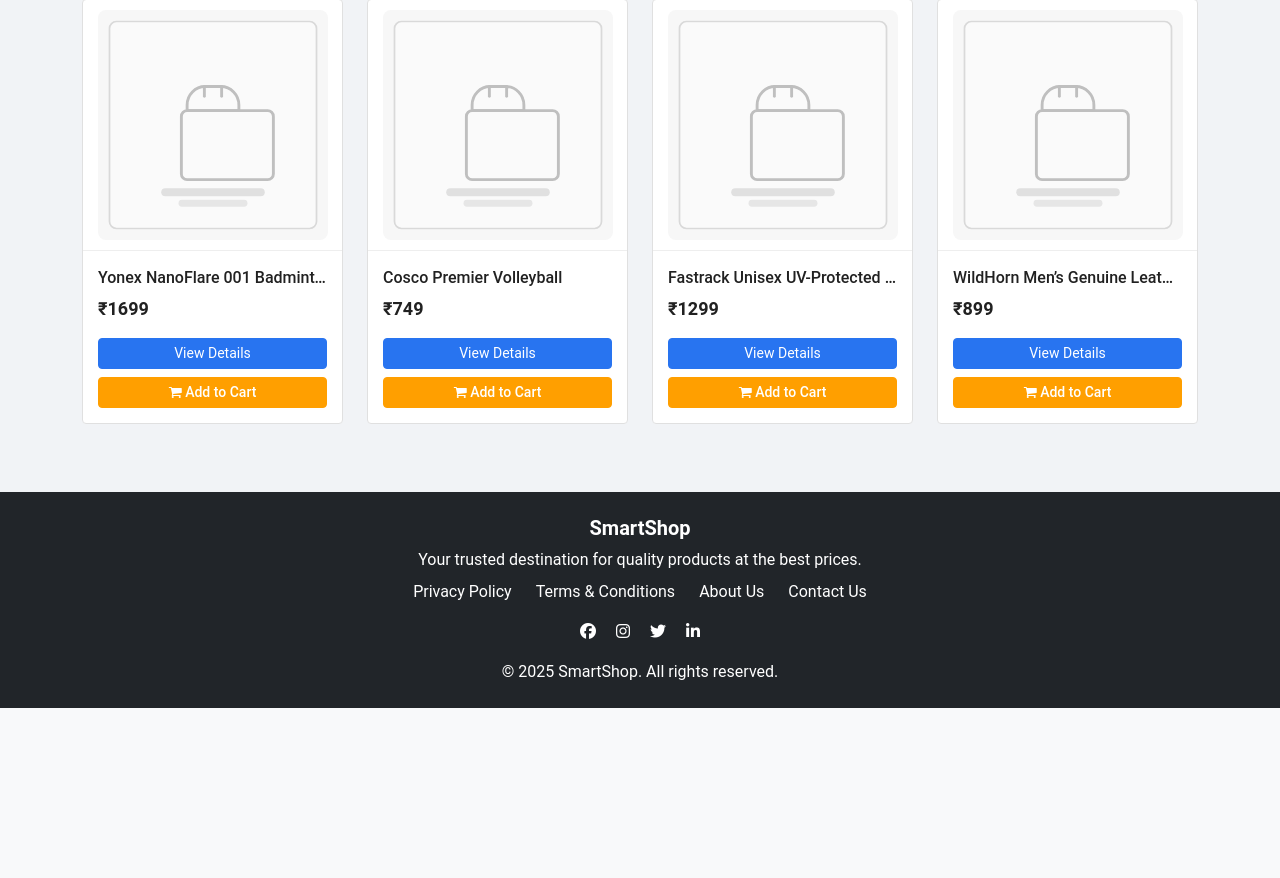
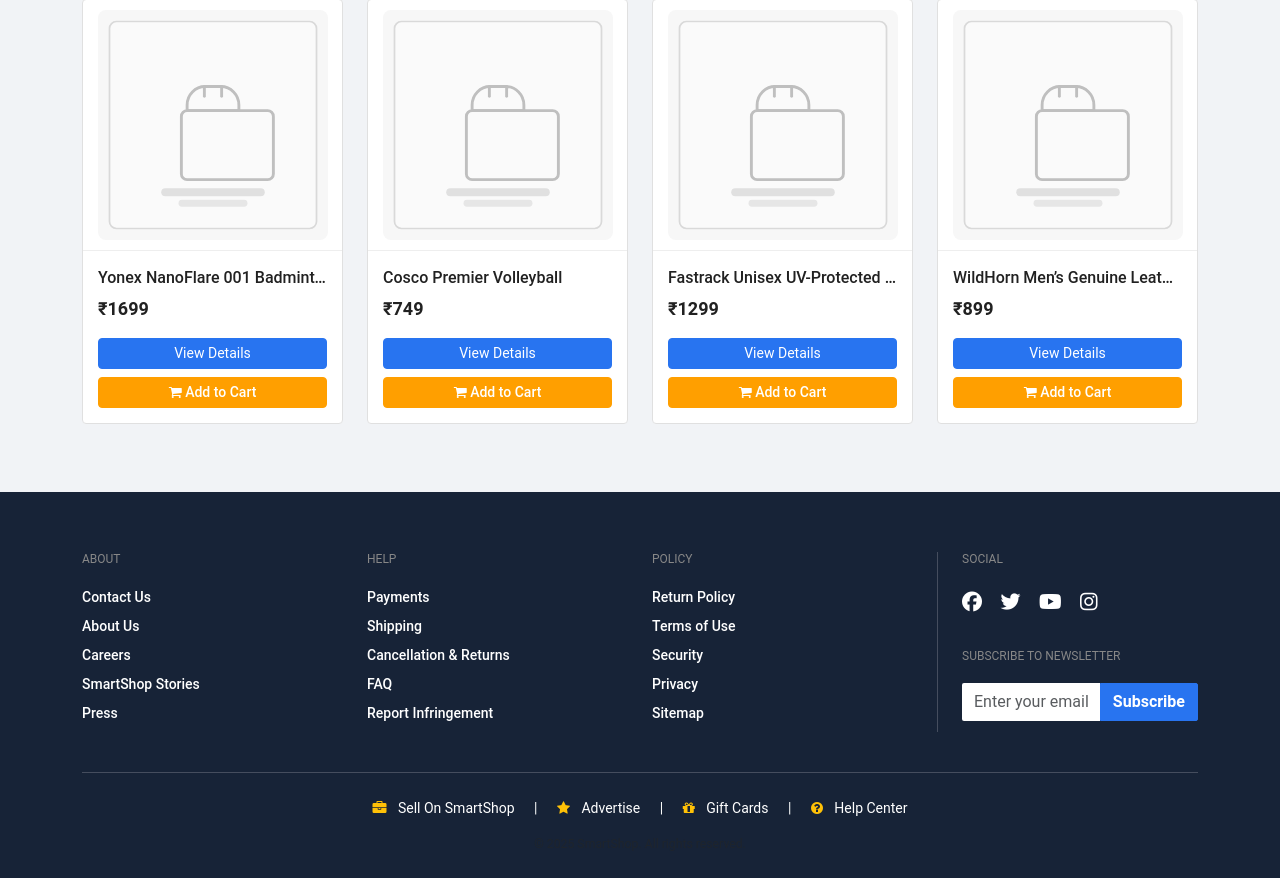
Before and after one commit to MithunKumarRajak/e-commerce, a Django app: page / in a window 1280 px wide. Shown: the part 961-1839 px from the top of the page. Before the commit the page ends 1669 px from the top, so only its background shows below. Run offline with Django 5.2, Linux system fonts and the light colour scheme; data comes from the database, SQL or seed files in the repository; data that the repository does not hold is empty; some libraries are stand-ins or nearby versions.

Commit message:
Enhance footer design and add functional content pages (FAQ, Privacy, etc.)

```diff
--- a/smartShop/urls.py
+++ b/smartShop/urls.py
@@ -37,5 +37,15 @@ urlpatterns = [
     path('policy/' , policy, name='policy'),
     path('terms/' , terms, name='terms'),
 
+    # Footer Links
+    path('careers/', careers, name='careers'),
+    path('press/', press, name='press'),
+    path('payments/', payments, name='payments'),
+    path('shipping/', shipping, name='shipping'),
+    path('cancellation/', cancellation, name='cancellation'),
+    path('faq/', faq, name='faq'),
+    path('security/', security, name='security'),
+    path('privacy/', privacy, name='privacy'),
+
 
 ] + static(settings.MEDIA_URL, document_root=settings.MEDIA_ROOT)
--- a/smartShop/views.py
+++ b/smartShop/views.py
@@ -33,3 +33,28 @@ def policy(request):
 
 def terms(request):
     return render(request, 'terms.html')
+
+# New Views for Footer Links
+def careers(request):
+    return render(request, 'pages/careers.html')
+
+def press(request):
+    return render(request, 'pages/press.html')
+
+def payments(request):
+    return render(request, 'pages/payments.html')
+
+def shipping(request):
+    return render(request, 'pages/shipping.html')
+
+def cancellation(request):
+    return render(request, 'pages/cancellation.html')
+
+def faq(request):
+    return render(request, 'pages/faq.html')
+
+def security(request):
+    return render(request, 'pages/security.html')
+
+def privacy(request):
+    return render(request, 'pages/privacy.html')
--- a/static/css/enhancements.css
+++ b/static/css/enhancements.css
@@ -93,3 +93,74 @@ a, button, .btn {
         height: 200px;
     }
 }
+
+/* Footer Enhancements */
+.footer-section {
+    background-color: #172337;
+    color: #fff;
+    padding-top: 60px;
+    font-size: 14px;
+}
+
+.footer-section h6 {
+    color: #878787;
+    font-size: 12px;
+    text-transform: uppercase;
+    margin-bottom: 20px;
+    font-weight: 400;
+}
+
+.footer-section a {
+    color: #fff;
+    text-decoration: none;
+    display: block;
+    margin-bottom: 8px;
+    font-weight: 500;
+    transition: color 0.2s ease;
+}
+
+.footer-section a:hover {
+    color: #2874f0;
+    text-decoration: underline;
+}
+
+.footer-section .social-icons a {
+    display: inline-block;
+    margin-right: 15px;
+    font-size: 20px;
+}
+
+.footer-bottom {
+    border-top: 1px solid #454d5e;
+    padding: 25px 0;
+    margin-top: 40px;
+    text-align: center;
+}
+
+.footer-bottom p {
+    margin: 0;
+    color: #fff;
+}
+
+.footer-divider {
+    border-left: 1px solid #454d5e;
+    height: 100%;
+    display: none;
+}
+
+@media (min-width: 768px) {
+    .footer-divider {
+        display: block;
+    }
+}
+
+.newsletter-form .form-control {
+    background-color: #fff;
+    border: none;
+    border-radius: 2px 0 0 2px;
+}
+
+.newsletter-form .btn {
+    border-radius: 0 2px 2px 0;
+    font-weight: 600;
+}
--- a/templates/includes/footer.html
+++ b/templates/includes/footer.html
@@ -1,28 +1,80 @@
 <!-- templates/include/footer.html -->
-<footer class="bg-dark text-white text-center py-4 mt-5">
+<!-- templates/include/footer.html -->
+<footer class="footer-section mt-5">
   <div class="container">
-    <h5 class="fw-bold">SmartShop</h5>
-    <p class="mb-2">
-      Your trusted destination for quality products at the best prices.
-    </p>
+    <div class="row">
+      <!-- About Section -->
+      <div class="col-md-3 col-sm-6">
+        <h6>About</h6>
+        <a href="{% url 'contact' %}">Contact Us</a>
+        <a href="{% url 'about' %}">About Us</a>
+        <a href="{% url 'careers' %}">Careers</a>
+        <a href="#">SmartShop Stories</a>
+        <a href="{% url 'press' %}">Press</a>
+      </div>
 
-    <div class="d-flex justify-content-center gap-4 mb-3">
-      <a href="{% url 'policy' %}" class="text-white text-decoration-none">Privacy Policy</a>
-      <a href="{% url 'terms' %}" class="text-white text-decoration-none">Terms & Conditions</a>
-      <a href="{% url 'about' %}" class="text-white text-decoration-none">About Us</a>
-      <a href="{% url 'contact' %}" class="text-white text-decoration-none">Contact Us</a>
+      <!-- Help Section -->
+      <div class="col-md-3 col-sm-6">
+        <h6>Help</h6>
+        <a href="{% url 'payments' %}">Payments</a>
+        <a href="{% url 'shipping' %}">Shipping</a>
+        <a href="{% url 'cancellation' %}">Cancellation & Returns</a>
+        <a href="{% url 'faq' %}">FAQ</a>
+        <a href="#">Report Infringement</a>
+      </div>
+
+      <!-- Policy Section -->
+      <div class="col-md-3 col-sm-6">
+        <h6>Policy</h6>
+        <a href="{% url 'policy' %}">Return Policy</a>
+        <a href="{% url 'terms' %}">Terms of Use</a>
+        <a href="{% url 'security' %}">Security</a>
+        <a href="{% url 'privacy' %}">Privacy</a>
+        <a href="#">Sitemap</a>
+      </div>
+
+      <!-- Social & Newsletter -->
+      <div class="col-md-3 col-sm-6">
+        <div class="footer-divider ps-md-4">
+          <h6>Social</h6>
+          <div class="social-icons mb-4">
+            <a href="#"><i class="fa-brands fa-facebook"></i></a>
+            <a href="#"><i class="fa-brands fa-twitter"></i></a>
+            <a href="#"><i class="fa-brands fa-youtube"></i></a>
+            <a href="#"><i class="fa-brands fa-instagram"></i></a>
+          </div>
+
+          <h6>Subscribe to Newsletter</h6>
+          <form class="newsletter-form d-flex">
+            <input type="email" class="form-control" placeholder="Enter your email">
+            <button type="submit" class="btn btn-primary">Subscribe</button>
+          </form>
+        </div>
+      </div>
     </div>
 
-    <div class="mb-3">
-      <a href="https://www.facebook.com" class="text-white me-3"><i class="fa-brands fa-facebook"></i></a>
-      <a href="https://www.instagram.com" class="text-white me-3"><i class="fa-brands fa-instagram"></i></a>
-      <a href="https://www.twitter.com" class="text-white me-3"><i class="fa-brands fa-twitter"></i></a>
-      <a href="https://www.linkedin.com" class="text-white"><i class="fa-brands fa-linkedin"></i></a>
+    <div class="footer-bottom">
+      <div class="row align-items-center">
+        <div class="col-md-12">
+          <p>
+            <i class="fa fa-briefcase me-2 text-warning"></i>
+            <span>Sell On SmartShop</span>
+            <span class="mx-3">|</span>
+            <i class="fa fa-star me-2 text-warning"></i>
+            <span>Advertise</span>
+            <span class="mx-3">|</span>
+            <i class="fa fa-gift me-2 text-warning"></i>
+            <span>Gift Cards</span>
+            <span class="mx-3">|</span>
+            <i class="fa fa-question-circle me-2 text-warning"></i>
+            <span>Help Center</span>
+          </p>
+          <p class="mt-3 text-muted small">
+            &copy; {{ year|default:2025 }} SmartShop. All rights reserved.
+          </p>
+        </div>
+      </div>
     </div>
-
-    <p class="mb-0">
-      &copy; {{ year|default:2025 }} SmartShop. All rights reserved.
-    </p>
   </div>
 </footer>
 <script src="https://ajax.googleapis.com/ajax/libs/jquery/3.5.1/jquery.min.js"></script>
```
Also changed, not shown: templates/pages/cancellation.html (added, +17 -0 lines), templates/pages/careers.html (added, +17 -0 lines), templates/pages/faq.html (added, +42 -0 lines), templates/pages/payments.html (added, +21 -0 lines), templates/pages/press.html (added, +19 -0 lines), templates/pages/privacy.html (added, +20 -0 lines), templates/pages/security.html (added, +18 -0 lines), templates/pages/shipping.html (added, +19 -0 lines).
